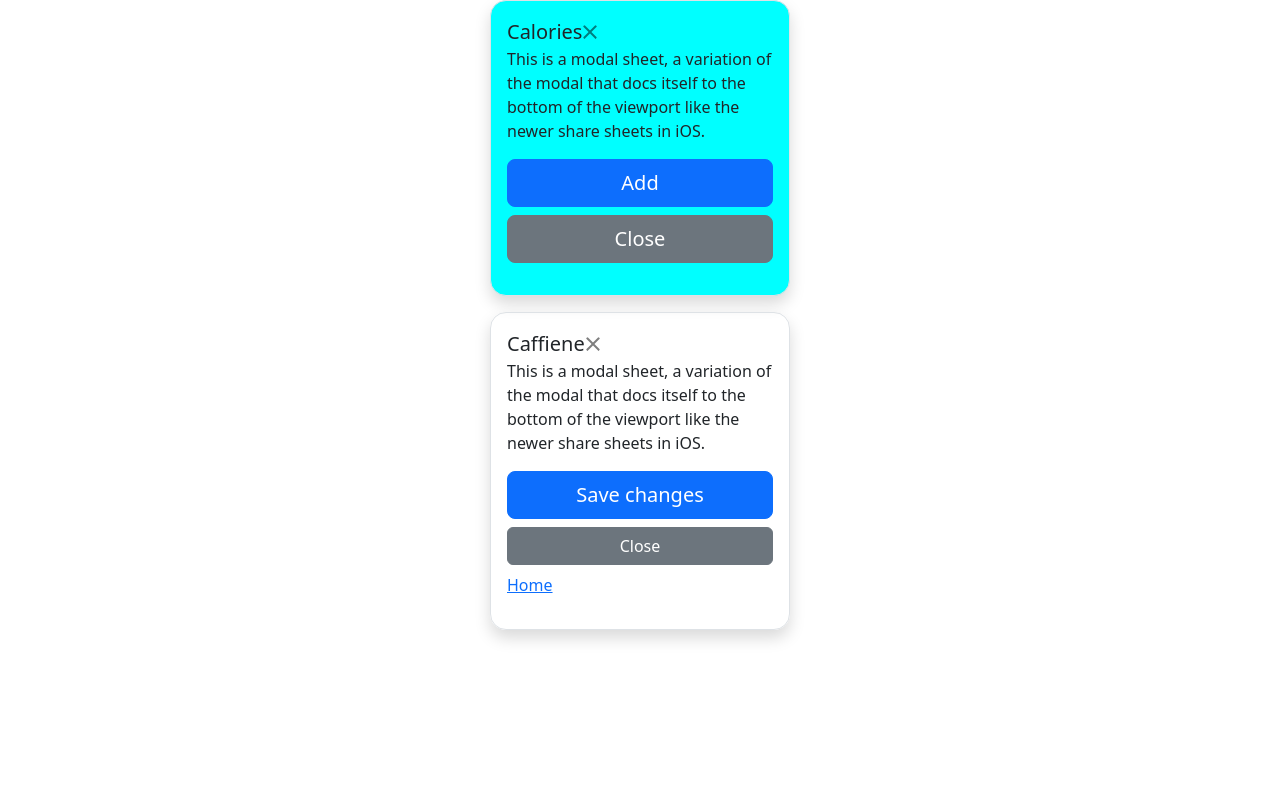
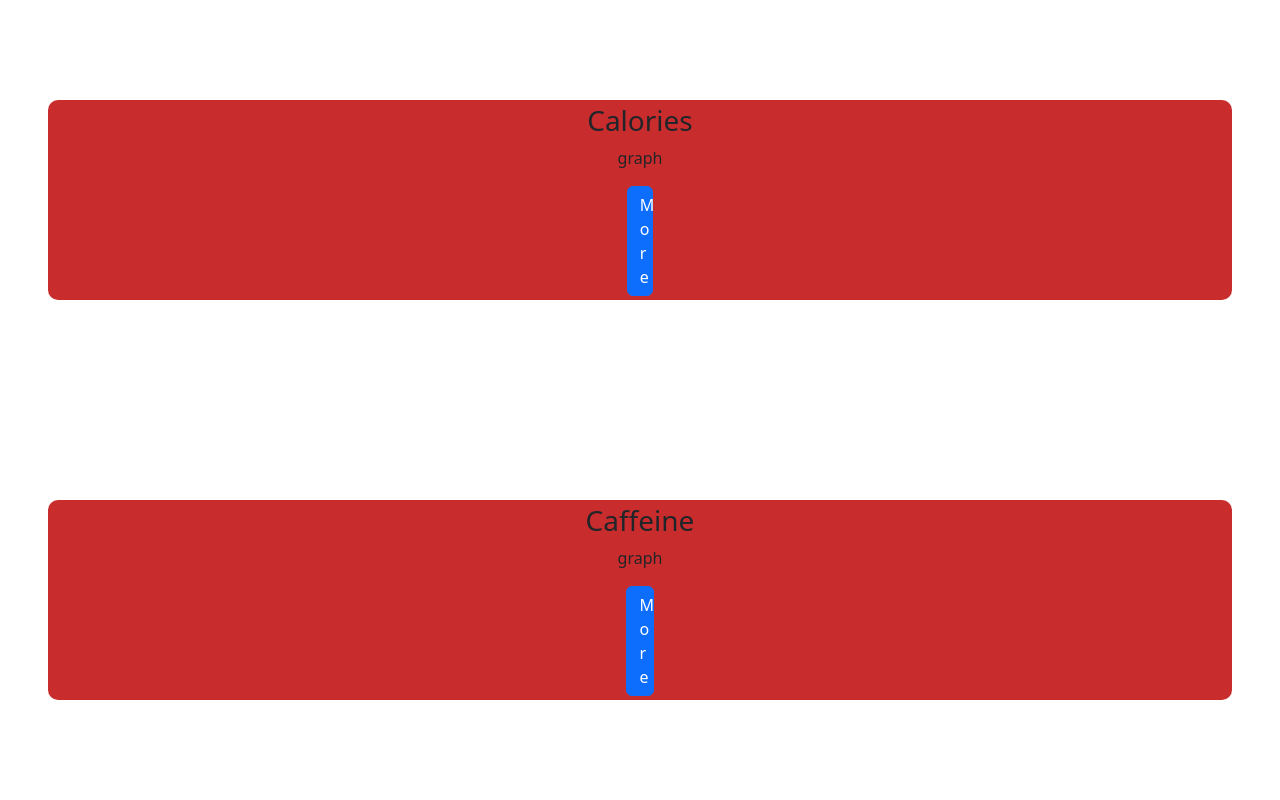
Before and after one commit to AmarjotS82/2800-202310-BBY16, a Node server app: template views/nutrition.ejs in a window 1280 px wide. Run offline with Node 20, Linux system fonts and the light colour scheme; the template is opened without the code that fills it: most values are stand-ins (such as "Sample title", 1, 10 or a date in 2020); some libraries are stand-ins or nearby versions.

Commit message:
created nutrition page and wokring on daily update of user inofrmation for nutrition still need to implement goal

```diff
--- a/index.js
+++ b/index.js
@@ -113,6 +113,8 @@ rl.question('Enter 8 into console to generate recipe: ', (answer) => {
 
 //-------------------------------------------------------------------------
 
+var LocalStorage = require('node-localstorage').LocalStorage;
+localStorage = new LocalStorage('./scratch')
 
 app.set('view engine', 'ejs');
 
@@ -400,13 +402,59 @@ app.get('/logout',(req,res) => {
 
 });
 
-app.get('/nutrition', async (req,res) => {
-	var index = 0;
+app.get('/nutrition',async  (req,res) => {
+
+	//Store in session and have it resest daily
+	//so it persists and doesnt get resset every time you load a page
+	//req.session.calories
+
+	var lastTime = new Date().getDay();
+	console.log(lastTime);
+	await userCollection.updateOne({email: email}, {$set: {LastDateUsed: lastTime}});
+
+	//console.log("c2: " + calories);
+	//console.log("cf2: " + caf);
+	res.render("nutrition",{Calories :  localStorage.getItem("Calories"), Caffeine : localStorage.getItem("Caffeine")});
+});
+
+app.post('/nutritionInfo', (req,res) => {
+
+	var calories = req.body.calories;
+	var caffeine = req.body.caffeine;
+
+	var calCount = 0;
 
 
-	//console.log(list);
-	res.render("nutrition");
-})
+	if( calories != null){
+		calCount+=parseInt(calories);
+		if(localStorage.getItem("Calories") != null){
+			calCount+=parseInt(localStorage.getItem("Calories"));
+		}
+	}else{
+		calCount+=parseInt(localStorage.getItem("Calories"));;
+	}
+	// Store
+	localStorage.setItem("Calories", calCount);
+
+
+	let cafCount = 0;
+
+	if( caffeine != null){
+		cafCount+=parseInt(caffeine);
+		console.log("caf: " + cafCount);
+		if(localStorage.getItem("Caffeine") != null){
+			cafCount+=parseInt(localStorage.getItem("Caffeine"));
+		}
+	}else{
+		cafCount+=parseInt(localStorage.getItem("Caffeine"));
+	}
+	// Store
+	localStorage.setItem("Caffeine", cafCount);
+
+	res.redirect("/nutrition?calories=" + calories +"&caffeine=" + caffeine);
+
+
+});
 
 //route for list of ingredients page
 app.get("/lists", async  (req,res) => {
@@ -427,6 +475,5 @@ app.get("*", (req, res) => {
 });
 
 app.listen(port, () => {
-	console.log("\nListening on port " + port);
-
+	console.log("Listening on port " + port);
 });
--- a/package.json
+++ b/package.json
@@ -8,6 +8,7 @@
     "express-session": "^1.17.3",
     "joi": "^17.9.2",
     "node": "^19.8.1",
+    "node-localstorage": "^2.2.1",
     "openai": "^3.2.1"
   }
 }
--- a/public/css/nutrition.css
+++ b/public/css/nutrition.css
@@ -1,3 +1,14 @@
-#test{
-    background-color: aqua;
-}
+#nutritionCard {
+    flex-wrap: wrap;
+    width: 200px;
+    height: 200px;
+    margin: 10px;
+    border: 1px solid black;
+    border-radius: 10px;
+    background-color: #c92c2c;
+    display: flex;
+    flex-direction: column;
+    align-items: center;
+    justify-content: center;
+    border: black;
+  }
--- a/views/lists.ejs
+++ b/views/lists.ejs
@@ -1,7 +1,7 @@
 <h1>List</h1>
 <!-- list of ingredients-->
 <ul>
-    !--iterate over length of array--!
+    <!--iterate over length of array-->
     <% for(let i = 0; i < list.length ; i++) { %>
         <li>
             <!--div for content in list-->
--- a/views/nutrition.ejs
+++ b/views/nutrition.ejs
@@ -2,41 +2,93 @@
 <html lang="en">
 <head>
     <meta charset="UTF-8">
+
     <meta http-equiv="X-UA-Compatible" content="IE=edge">
     <meta name="viewport" content="width=device-width, initial-scale=1.0">
     <title>Nutrition</title>
-    <link href="/nutrition.css" rel="stylesheet">
+
+    <script src="https://cdn.jsdelivr.net/npm/bootstrap@5.3.0-alpha3/dist/js/bootstrap.bundle.min.js" integrity="sha384-ENjdO4Dr2bkBIFxQpeoTz1HIcje39Wm4jDKdf19U8gI4ddQ3GYNS7NTKfAdVQSZe" crossorigin="anonymous"></script>
     <link href="https://cdn.jsdelivr.net/npm/bootstrap@5.3.0-alpha3/dist/css/bootstrap.min.css" rel="stylesheet" integrity="sha384-KK94CHFLLe+nY2dmCWGMq91rCGa5gtU4mk92HdvYe+M/SXH301p5ILy+dN9+nJOZ" crossorigin="anonymous">
-
+    <link rel="stylesheet" href="public/css/nutrition.css" >
 </head>
 <body>
-    <div id="test" class="modal-sm modal-dialog modal-centered mb-3 py-3 px-3 border rounded-4 shadow fle" >
-        <div class="modal-header border-bottom-0">
-          <h1 class="modal-title fs-5">Calories</h1>
-          <button type="button" class="btn-close" data-bs-dismiss="modal" aria-label="Close"></button>
+
+  <div class="d-flex justify-content-center align-items-center" style="height: 50vh;">
+    <div id="nutritionCard" class=" card w-100 m-5">
+      <div class="card-body text-center">
+      <h3>Calories</h3>
+      <p>graph</p>
+      <button type="button" class="btn btn-primary w-25" data-bs-toggle="modal" data-bs-target="#test2">
+        More
+      </button>
+      </div>
+    </div>
+  </div>
+
+
+
+  <div class="d-flex justify-content-center align-items-center" style="height: 50vh;">
+    <div id="nutritionCard" class=" card w-100 m-5">
+      <div class="card-body text-center">
+      <h3>Caffeine</h3>
+      <p>graph</p>
+      <button type="button" class="btn btn-primary w-25" data-bs-toggle="modal" data-bs-target="#test">
+        More
+      </button>
+      </div>
+    </div>
+  </div>
+
+  <div id="test" class="modal fade" tabindex="-1" role="dialog">
+    <div class="modal-dialog" role="document">
+      <div class="modal-content">
+        <div class="modal-header">
+          <h5 class="modal-title">Caffeine</h5>
+          <button type="button" class="close" data-bs-dismiss="modal" aria-label="Close">
+            <span aria-hidden="true">&times;</span>
+          </button>
         </div>
-        <div class="modal-body py-0">
-          <p>This is a modal sheet, a variation of the modal that docs itself to the bottom of the viewport like the newer share sheets in iOS.</p>
+        <div class="modal-body">
+          <p>graph</p>
+          <p>Total Intake: <%= Caffeine %> </p>
         </div>
-        <div class="modal-footer flex-column align-items-stretch w-100 gap-2 pb-3 border-top-0">
-          <button type="button" class="btn btn-lg btn-primary">Add</button>
-          <button type="button" class="btn btn-lg btn-secondary" data-bs-dismiss="modal">Close</button>
+        <div class="modal-footer">
+          <form action="/nutritionInfo" method="post">
+            <input name="caffeine" type="text" placeholder="Amount">
+            <button type="submit" class="btn btn-secondary">Add</button>
+          </form>
+
+          <button type="button" class="btn btn-secondary" data-bs-dismiss="modal">Close</button>
         </div>
       </div>
     </div>
+  </div>
 
-    <div class="modal-sm modal-dialog modal-centered py-3 px-3 border rounded-4 shadow fle" >
-        <div class="modal-header border-bottom-0">
-          <h1 class="modal-title fs-5">Caffiene</h1>
-          <button type="button" class="btn-close" data-bs-dismiss="modal" aria-label="Close"></button>
-        </div>
-        <div class="modal-body py-0">
-          <p>This is a modal sheet, a variation of the modal that docs itself to the bottom of the viewport like the newer share sheets in iOS.</p>
-        </div>
-        <div class="modal-footer flex-column align-items-stretch w-100 gap-2 pb-3 border-top-0">
-                <button type="button" class="btn btn-lg btn-primary">Save changes</button>
+
+    <div id="test2" class="modal fade" tabindex="-1" role="dialog">
+      <div class="modal-dialog" role="document">
+        <div class="modal-content">
+          <div class="modal-header">
+            <h5 class="modal-title">Calories</h5>
+            <button type="button" class="close btn btn-danger" data-bs-dismiss="modal" aria-label="Close">
+              <span aria-hidden="true">X</span>
+            </button>
+          </div>
+          <div class="modal-body">
+            <p>graph</p>
+
+            <p>Total Intake: <%= Calories %> </p>
+          </div>
+          <div class="modal-footer">
+
+              <form action="/nutritionInfo" method="post">
+                <input name="calories" type="text" placeholder="Amount">
+                <button type="submit" class="btn btn-secondary">Add</button>
+              </form>
+
+
             <button type="button" class="btn btn-secondary" data-bs-dismiss="modal">Close</button>
-            <a href="/">Home</a>
+          </div>
         </div>
       </div>
     </div>
```
Also changed, not shown: 2 other files.
